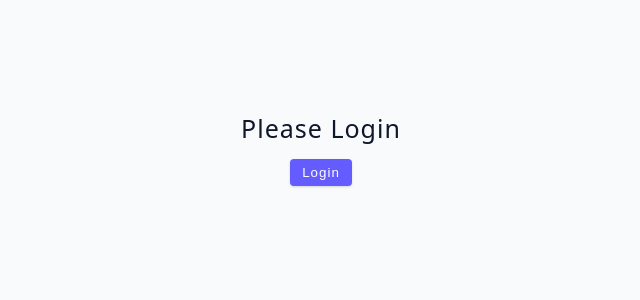
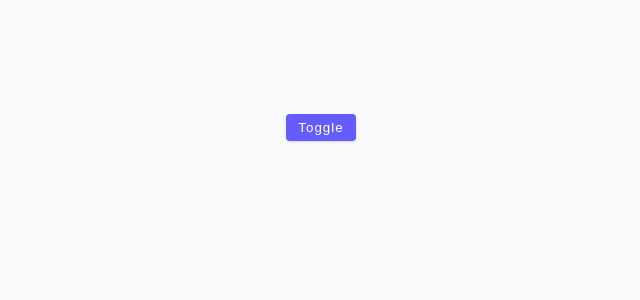
Before and after one commit to logan-lampton/react_projects, a React (Vite) app in the folder my-react-app/: page / in a window 1280 px wide. Shown: the top 300 px of the page, without its empty margins (319-959 px from the left). Built offline with nearby package versions, Linux system fonts and the light colour scheme.

Commit message:
useEffect cleanup

```diff
--- /dev/null
+++ b/my-react-app/src/02-useEffect/CleanUp.jsx
@@ -0,0 +1,27 @@
+import { useState, useEffect } from "react";
+
+function CleanUp() {
+  const [toggle, setToggle] = useState(false);
+
+  const handleToggle = () => {
+    return setToggle(!toggle);
+  };
+
+  return (
+    <div>
+      <button className='btn' onClick={handleToggle}>
+        Toggle
+      </button>
+      {toggle && <SecondComponent />}
+    </div>
+  );
+}
+
+function SecondComponent() {
+  useEffect(() => {
+    console.log("renders each time the component loads");
+  }, []);
+  return <div>Reset</div>;
+}
+
+export default CleanUp;
--- a/my-react-app/src/App.jsx
+++ b/my-react-app/src/App.jsx
@@ -1,10 +1,10 @@
 import "./App.css";
-import UserChallenge from './02-useEffect/UserChallenge';
+import CleanUp from './02-useEffect/CleanUp';
 
 function App() {
   return (
     <div className='container'>
-      <UserChallenge />
+      <CleanUp />
     </div>
   );
 }
```
